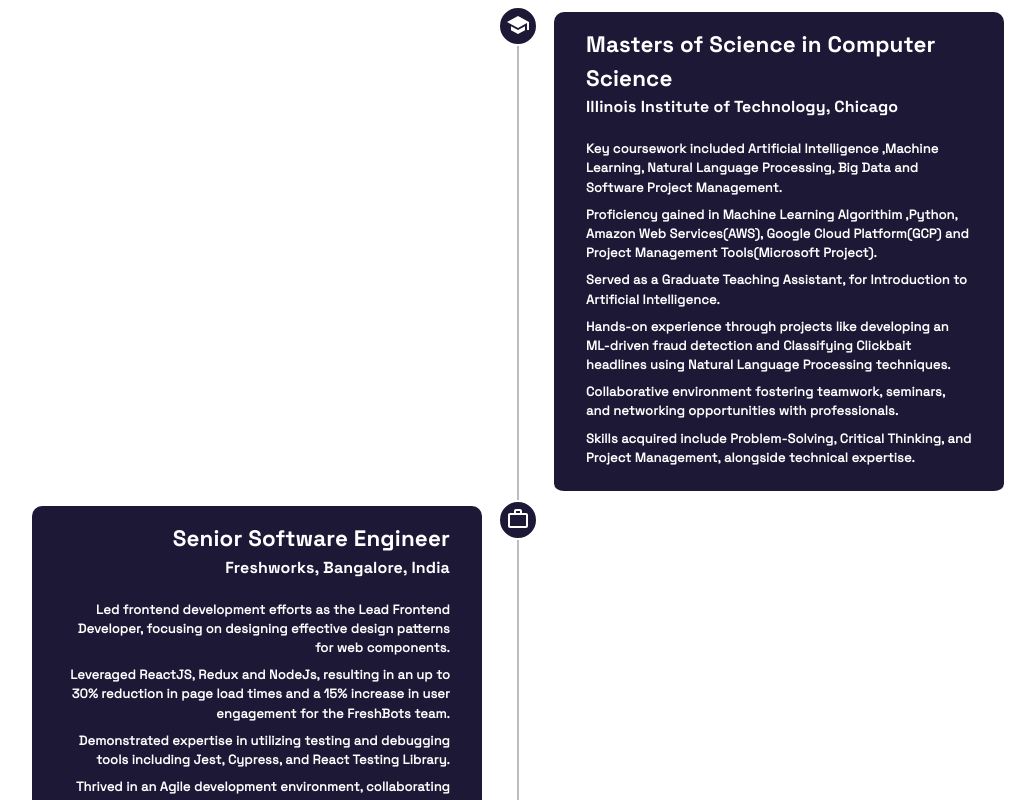
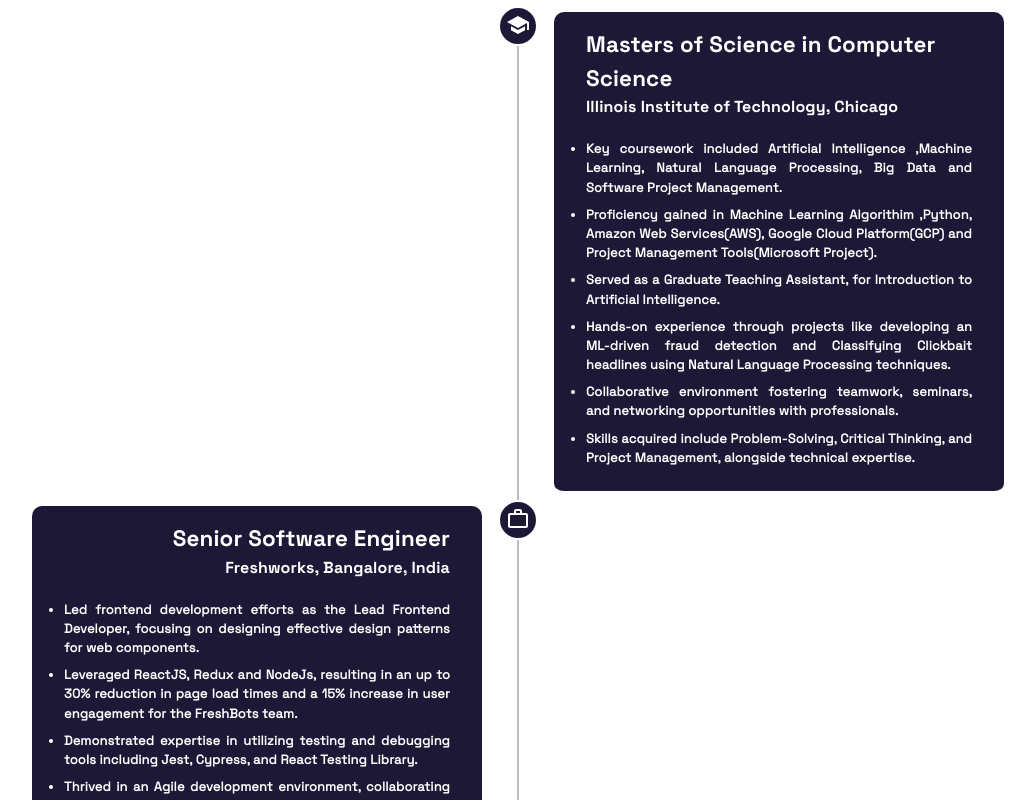
Before and after one commit to vTejass-IIT/portfolio, a React (Create React App) app: page / in a window 1280 px wide. Shown: the part 1920-2720 px from the top of the page, without its empty margins (122-1157 px from the left). Built offline with nearby package versions, Linux system fonts and the light colour scheme.

Commit message:
husky and workflow changes

```diff
--- a/src/components/experience_card/experience_card.js
+++ b/src/components/experience_card/experience_card.js
@@ -22,7 +22,7 @@
             <section>
                 <h5>{experience.location}</h5>
                 <div className={`xl:mt-5 flex xl:flex-row flex-col-reverse gap-5 ` + styles.experience_card__description}>
-                    <ul className={`flex-[1] rounded-2xl ` + styles.experience_card_list}>
+                    <ul className={`flex-[1] rounded-2xl text-justify list-disc ` + styles.experience_card_list}>
                         {experience.summary.map((item, index) => {
                             return (
                                 <li key={index}>{item}</li>
--- a/src/components/technologies/technologies.js
+++ b/src/components/technologies/technologies.js
@@ -40,7 +40,7 @@
             name:"NodeJS"
         },{
             icon:faSass,
-            name:"Scss"
+            name:"SASS"
         },{
             icon:faPython,
             name:"Python"
```
Also changed, not shown: 1 other file (tests, documents, lock files or other folders).
